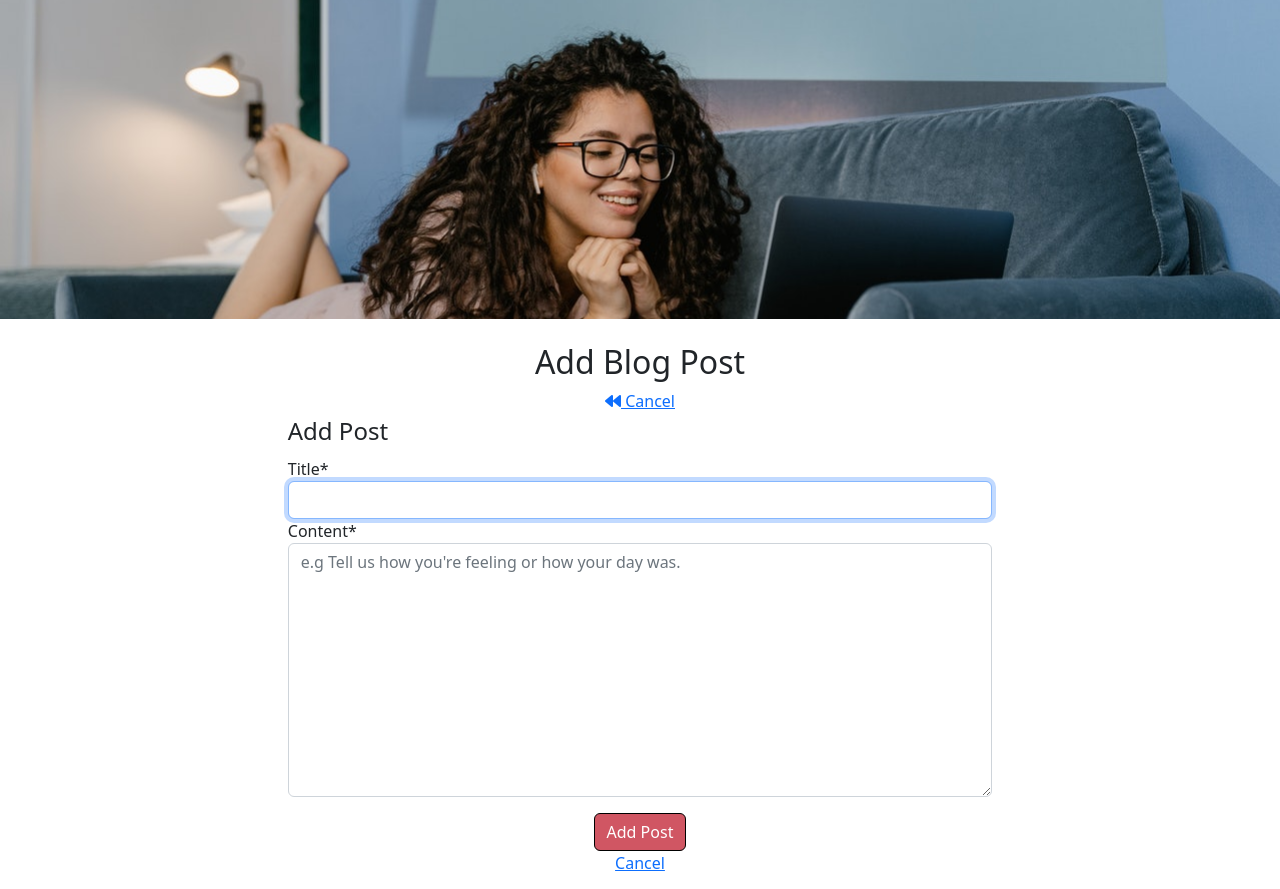
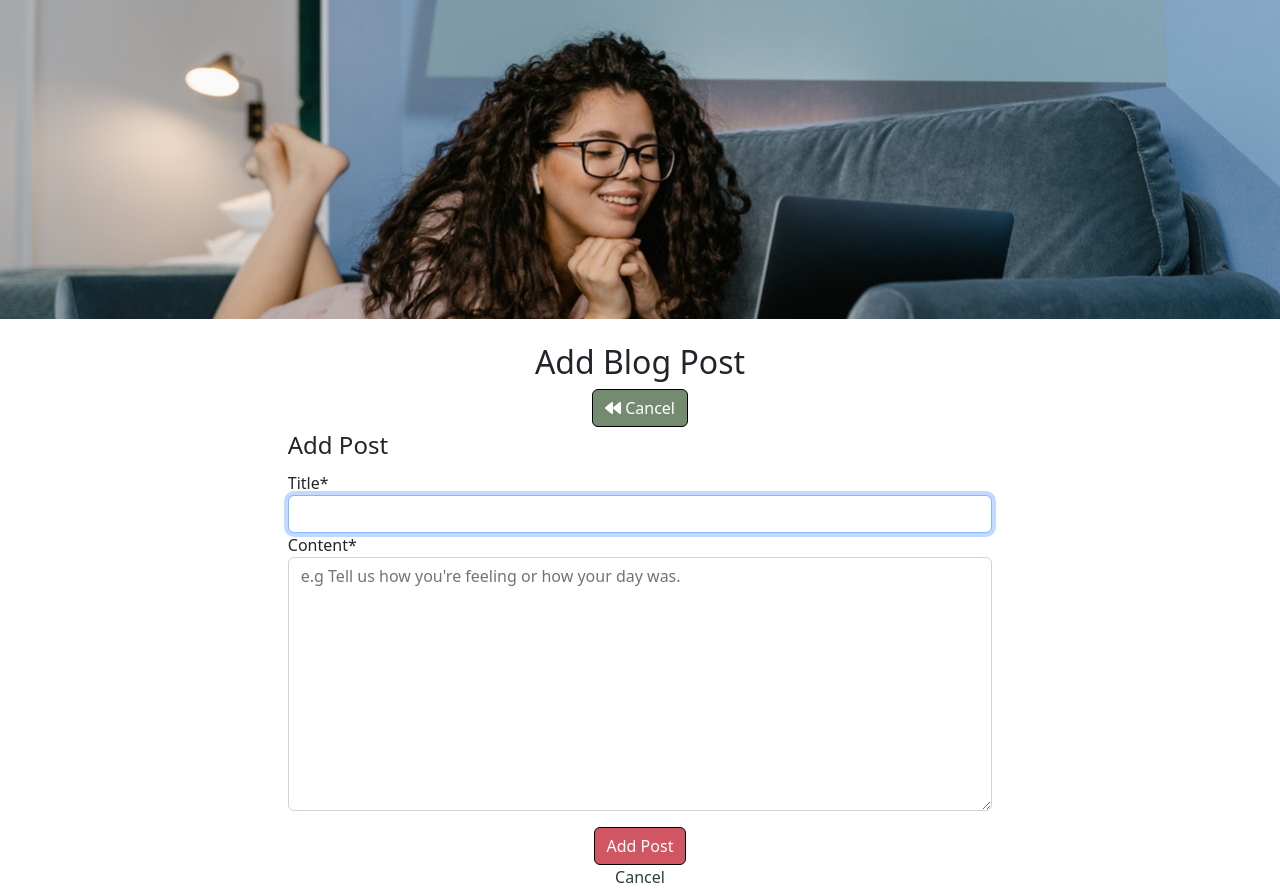
Before and after one commit to SamMartin92/team-10-may-hackathon, a Django app: page /create_post/ in a window 1280 px wide. Shown: the part 57-946 px from the top of the page. Run offline with Django 4.2, Linux system fonts and the light colour scheme.

Commit message:
Add classes for styling

```diff
--- a/blog/templates/blog/create_post.html
+++ b/blog/templates/blog/create_post.html
@@ -17,7 +17,7 @@
 <h2 class="text-center mt-4"> Add Blog Post </h2>
 <div class="row">
   <div class="text-center col-12">
-    <a href="{% url 'blog' %}" aria-label="Takes you back to blog page">
+    <a href="{% url 'blog' %}" class="btn cancel" aria-label="Takes you back to blog page">
       <i class="fas fa-backward" aria-hidden="true"></i> Cancel </a>
   </div>
   <div class="col-12 col-md-10 offset-md-1 col-lg-8 offset-lg-2">
@@ -32,7 +32,7 @@
           <div class="text-center">
               <!-- Add event button -->
               <button class="btn my-btn btn-md mt-3" type="submit">Add Post</button><br>
-              <a href="{% url 'blog' %}" aria-label="Go back to blog page">Cancel</a>
+              <a href="{% url 'blog' %}" class="cancel-link" aria-label="Go back to blog page">Cancel</a>
           </div>
       </form>
   </div>
```
